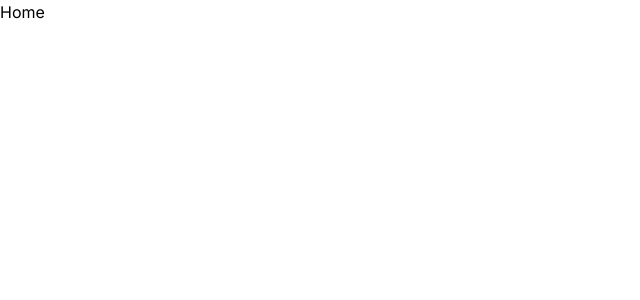
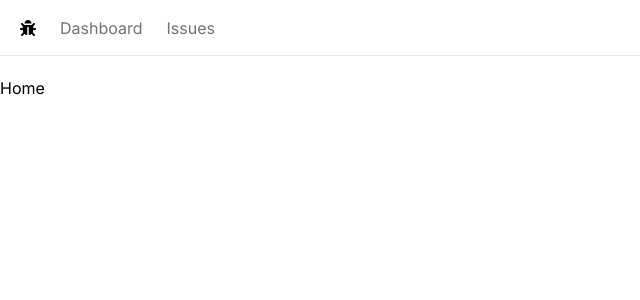
Before and after one commit to Phantom-666/issue-tracker, a Next.js app: page / in a window 1280 px wide. Shown: the top 300 px of the page, without its empty margins (0-640 px from the left). Built offline with nearby package versions, Linux system fonts and the light colour scheme.

Commit message:
navbar done

```diff
--- /dev/null
+++ b/src/app/NavBar.tsx
@@ -0,0 +1,30 @@
+import Link from "next/link"
+import { FaBug } from "react-icons/fa"
+
+const NavBar = () => {
+  const links = [
+    { label: "Dashboard", href: "/" },
+    { label: "Issues", href: "/issues" },
+  ]
+
+  return (
+    <nav className="flex space-x-6 border-b mb-5 px-5 h-14 items-center">
+      <Link href={"/"}>
+        <FaBug />
+      </Link>
+      <ul className="flex space-x-6">
+        {links.map((l) => (
+          <Link
+            key={l.href}
+            className="text-zinc-500 hover:text-zinc-800"
+            href={l.href}
+          >
+            {l.label}
+          </Link>
+        ))}
+      </ul>
+    </nav>
+  )
+}
+
+export default NavBar
--- a/src/app/layout.tsx
+++ b/src/app/layout.tsx
@@ -1,6 +1,7 @@
 import type { Metadata } from "next"
 import { Inter } from "next/font/google"
 import "./globals.css"
+import NavBar from "./NavBar"
 
 const inter = Inter({ subsets: ["latin"] })
 
@@ -16,7 +17,12 @@ export default function RootLayout({
 }>) {
   return (
     <html lang="en">
-      <body className={inter.className}>{children}</body>
+      <body className={inter.className}>
+        <main>
+          <NavBar />
+          {children}
+        </main>
+      </body>
     </html>
   )
 }
```
Also changed, not shown: package.json (+5 -4 lines), 1 other file (tests, documents, lock files or other folders).
